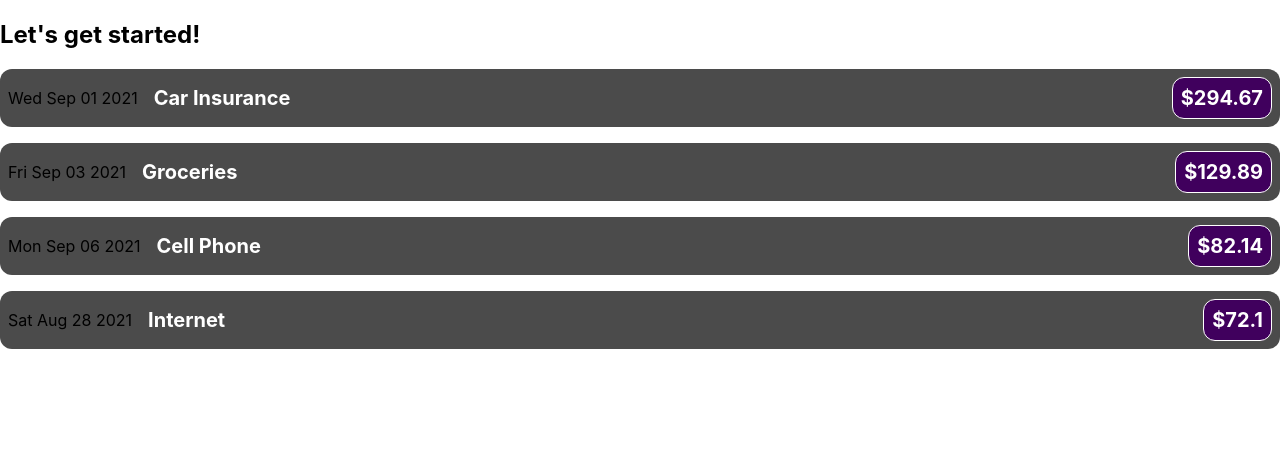
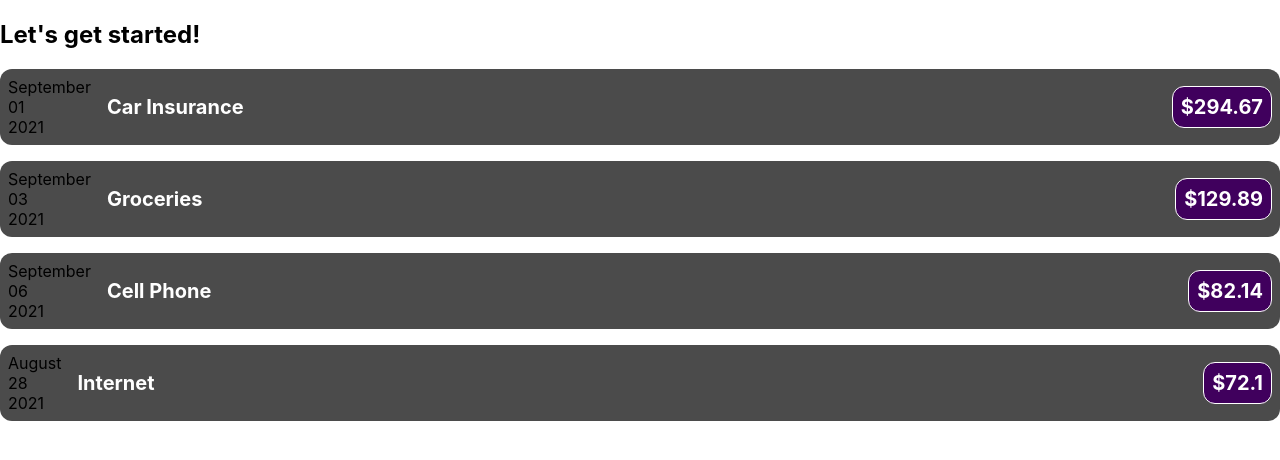
Before and after one commit to BurakAy/react-complete-guide, a JavaScript app: page / in a window 1280 px wide. Shown: the top 460 px of the page. Built offline with nearby package versions, Linux system fonts and the light colour scheme.

Commit message:
date logic

```diff
--- a/src/components/ExpenseItem.js
+++ b/src/components/ExpenseItem.js
@@ -1,9 +1,18 @@
 import './ExpenseItem.css';
 
 const ExpenseItem = (props) => {
+    const month = props.date.toLocaleString('en-US', {month: 'long'});
+    const day = props.date.toLocaleString('en-US', {day: '2-digit'});
+    const year = props.date.toLocaleString('en-US', {year: 'numeric'});
+
     return (
       <div className="expense-item">
-        <div>{props.date.toDateString()}</div>
+        <div>
+          <div>{month}</div>
+          <div>{day}</div>
+          <div>{year}</div>
+        </div>
+
         <div className="expense-item__description">
           <h2>{props.title}</h2>
           <div className="expense-item__price">${props.amount}</div>
```
